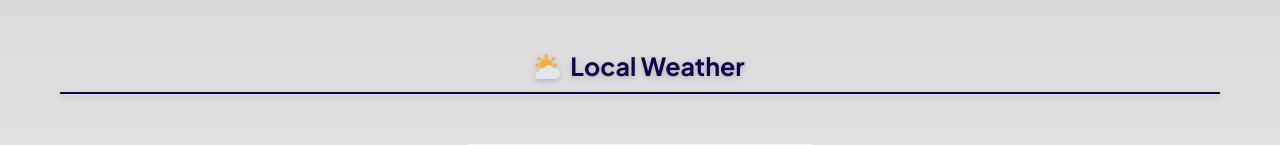
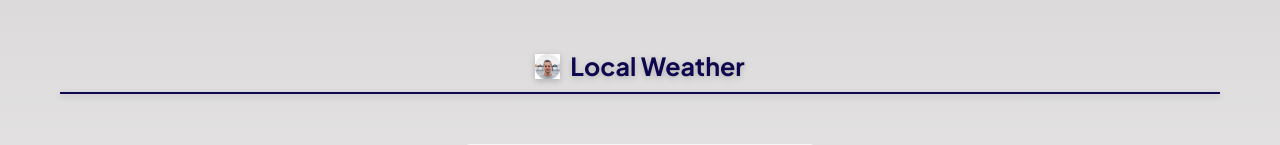
Before and after one commit to maciej-skurznica/LocalWeather, a React (Vite) app: page / in a window 1280 px wide. Shown: the top 145 px of the page. Built offline with nearby package versions, Linux system fonts and the light colour scheme.

Commit message:
test different file

```diff
--- a/src/App.tsx
+++ b/src/App.tsx
@@ -44,7 +44,7 @@ function App() {
   return (
     <>
       <header>
-        <img src="./public/logo.png" alt="logo" />
+        <img src="./src/assets/images/profile-photo.jpg" alt="logo" />
         <h1>Local Weather</h1>
       </header>
       <main>
```
Also changed, not shown: public/logo.png (deleted), src/assets/images/profile-photo.jpg (added).
